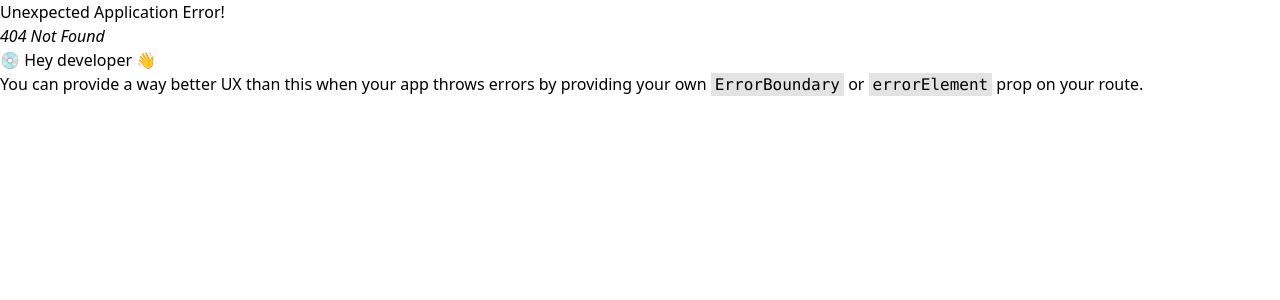
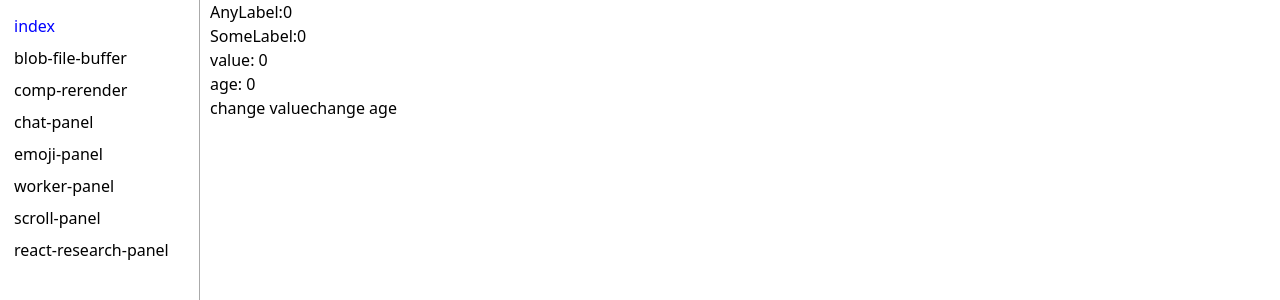
Before and after one commit to marvin-season/FrontendEden, a React (Vite) app in the folder packages/react-front-research/: page /react-research-panel in a window 1280 px wide. Before the commit this address had no page. Shown: the top 300 px of the page. Built offline with nearby package versions, Linux system fonts and the light colour scheme.

Commit message:
memo test

```diff
--- /dev/null
+++ b/packages/react-front-research/src/pages/ReactResearchPanel/index.tsx
@@ -0,0 +1,28 @@
+import {memo, useMemo, useState} from "react";
+
+
+const SomeLabel = memo<{ value: number }>(({value}) => {
+    console.log('SomeLabel')
+    return <h2>SomeLabel:{value}</h2>
+})
+
+const ReactResearchPanel = memo(() => {
+    const [value, setValue] = useState(0)
+
+    const [age, setAge] = useState(0)
+
+    const AnyLabel = useMemo(() => {
+        console.log('AnyLabel')
+        return <div>AnyLabel:{value}</div>
+    }, [value]);
+    return <>
+        {AnyLabel}
+        <SomeLabel value={value}/>
+        <div>value: {value}</div>
+        <div>age: {age}</div>
+        <button onClick={() => setValue(value + 1)}>change value</button>
+        <button onClick={() => setAge(age + 1)}>change age</button>
+
+    </>
+})
+export default ReactResearchPanel
--- a/packages/react-front-research/src/router/routes.tsx
+++ b/packages/react-front-research/src/router/routes.tsx
@@ -8,6 +8,7 @@ import ChatPanel from "@/pages/ChatPanel";
 import EmojiPanel from "@/pages/EmojiPanel";
 import {WorkerPanel} from "@/pages/WorkerPanel";
 import ScrollPanel from "@/pages/ScrollPanel";
+import ReactResearchPanel from "@/pages/ReactResearchPanel";
 
 export const routes: RouteObject[] = [
     {
@@ -49,6 +50,11 @@ export const routes: RouteObject[] = [
                 index: true,
                 element: <ScrollPanel/>
             },
+            {
+                path: 'react-research-panel',
+                index: true,
+                element: <ReactResearchPanel/>
+            },
         ]
     }
 ]
```
